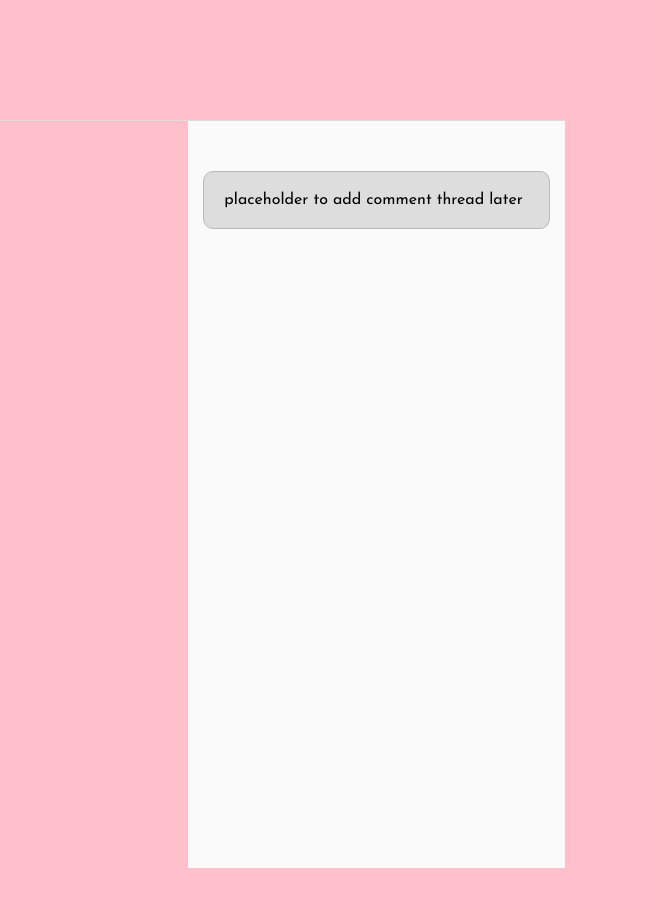
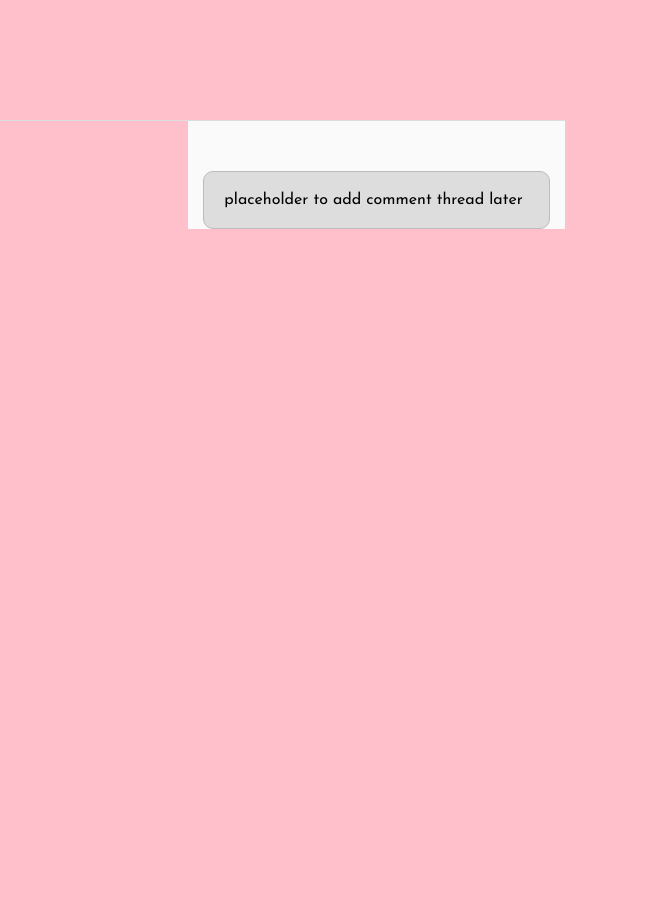
Before and after one commit to P-umwali/alu-web-development, a plain HTML site: page css_basic/index.html in a window 1280 px wide. Shown: the full height of the page, 625-1280 px from the left. Drawn offline with Linux system fonts and the light colour scheme.

Commit message:
trying something

```diff
--- a/css_basic/styles.css
+++ b/css_basic/styles.css
@@ -19,4 +19,5 @@ article{
 aside{
     flex: 1;
     overflow-y: auto;
+    height: 8px;
 }
```
